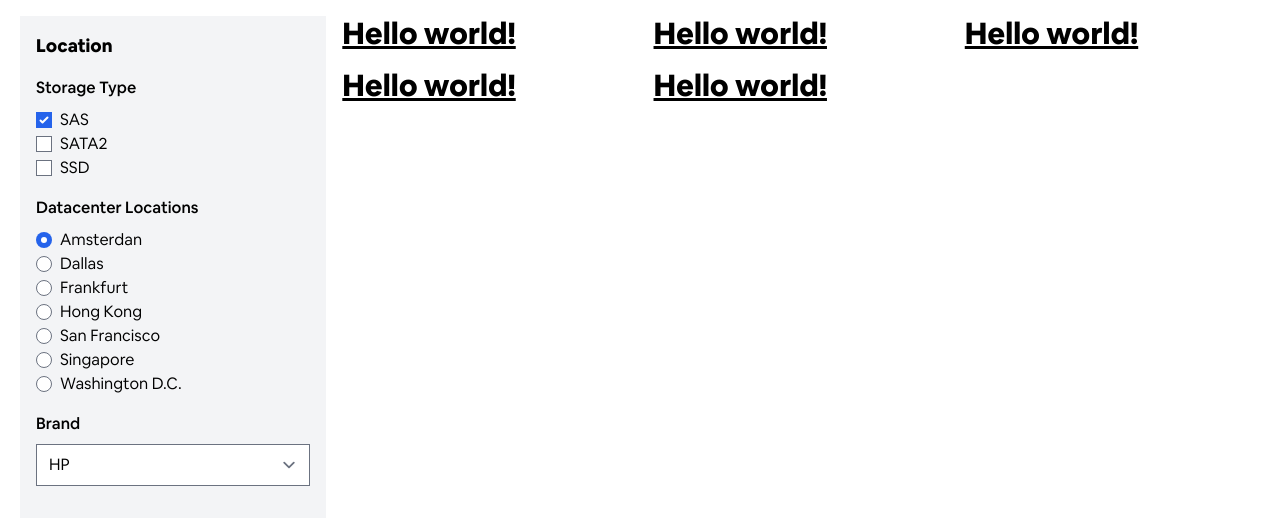
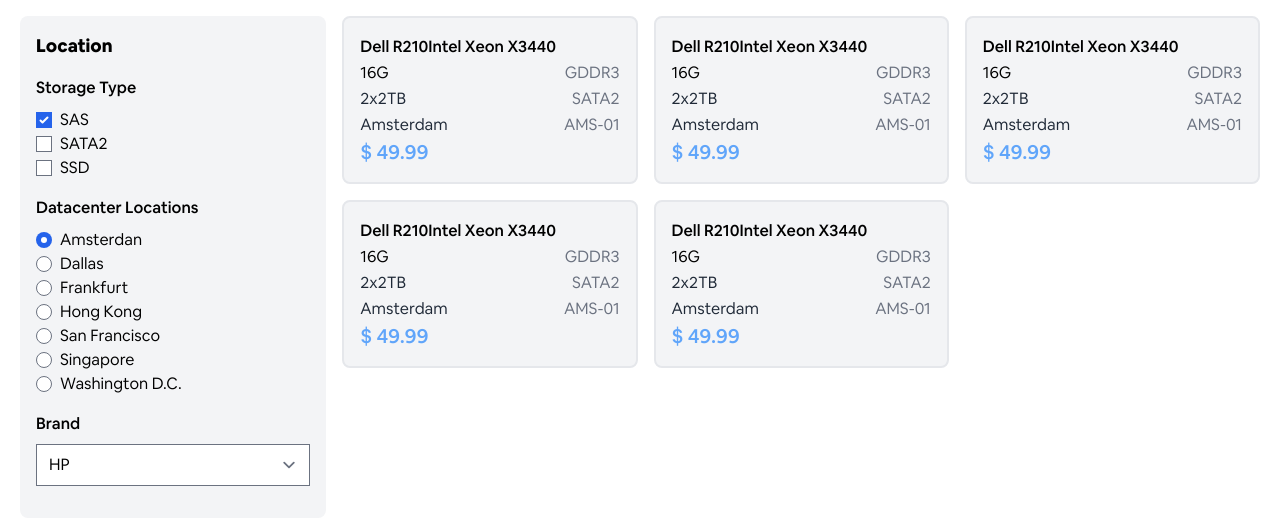
Before and after one commit to JohnAdib/symfony-sample-pricing-ui, a website: page public/index.html in a window 1280 px wide. Drawn offline with Linux system fonts and the light colour scheme.

Commit message:
add example server detail

```diff
--- a/public/index.html
+++ b/public/index.html
@@ -27,7 +27,7 @@
 <body>
   <div class="mx-auto max-w-screen-xl w-full px-2 sm:px-4 lg:px-5 py-4 select-none">
     <div class="flex flex-row gap-4">
-      <aside class="basis-1/4 bg-gray-100 p-2 lg:p-4 select-none">
+      <aside class="basis-1/4 bg-gray-100 p-2 lg:p-4 rounded-lg select-none">
         <h3 class="font-bold text-lg">Location</h3>
 
         <div class="block my-4">
@@ -96,12 +96,109 @@
       </aside>
 
       <main class="basis-3/4">
-        <div class="grid grid-cols-3 gap-4">
-          <h1 class="text-3xl font-bold underline">Hello world!</h1>
-          <h1 class="text-3xl font-bold underline">Hello world!</h1>
-          <h1 class="text-3xl font-bold underline">Hello world!</h1>
-          <h1 class="text-3xl font-bold underline">Hello world!</h1>
-          <h1 class="text-3xl font-bold underline">Hello world!</h1>
+        <div class="grid grid-cols-3 gap-4 leading-relaxed">
+
+          <div class="bg-gray-100 rounded-lg p-2 lg:p-4 border-2 hover:border-color-gray-800">
+            <div class="server-model font-light">Dell R210Intel Xeon X3440</div>
+            <div class="server-ram flex">
+              <span class="grow">16G</span>
+              <span class="text-gray-500">GDDR3</span>
+            </div>
+            <div class="server-hdd flex text-gray-800">
+              <span class="grow">2x2TB</span>
+              <span class="text-gray-500">SATA2</span>
+            </div>
+            <div class="server-location flex text-gray-800">
+              <span class="grow">Amsterdam</span>
+              <span class="text-gray-500">AMS-01</span>
+            </div>
+            <div class="server-price font-light text-xl text-blue-400">
+              <span>$</span>
+              <span>49.99</span>
+            </div>
+          </div>
+
+          <div class="bg-gray-100 rounded-lg p-2 lg:p-4 border-2 hover:border-color-gray-800">
+            <div class="server-model font-light">Dell R210Intel Xeon X3440</div>
+            <div class="server-ram flex">
+              <span class="grow">16G</span>
+              <span class="text-gray-500">GDDR3</span>
+            </div>
+            <div class="server-hdd flex text-gray-800">
+              <span class="grow">2x2TB</span>
+              <span class="text-gray-500">SATA2</span>
+            </div>
+            <div class="server-location flex text-gray-800">
+              <span class="grow">Amsterdam</span>
+              <span class="text-gray-500">AMS-01</span>
+            </div>
+            <div class="server-price font-light text-xl text-blue-400">
+              <span>$</span>
+              <span>49.99</span>
+            </div>
+          </div>
+
+          <div class="bg-gray-100 rounded-lg p-2 lg:p-4 border-2 hover:border-color-gray-800">
+            <div class="server-model font-light">Dell R210Intel Xeon X3440</div>
+            <div class="server-ram flex">
+              <span class="grow">16G</span>
+              <span class="text-gray-500">GDDR3</span>
+            </div>
+            <div class="server-hdd flex text-gray-800">
+              <span class="grow">2x2TB</span>
+              <span class="text-gray-500">SATA2</span>
+            </div>
+            <div class="server-location flex text-gray-800">
+              <span class="grow">Amsterdam</span>
+              <span class="text-gray-500">AMS-01</span>
+            </div>
+            <div class="server-price font-light text-xl text-blue-400">
+              <span>$</span>
+              <span>49.99</span>
+            </div>
+          </div>
+
+          <div class="bg-gray-100 rounded-lg p-2 lg:p-4 border-2 hover:border-color-gray-800">
+            <div class="server-model font-light">Dell R210Intel Xeon X3440</div>
+            <div class="server-ram flex">
+              <span class="grow">16G</span>
+              <span class="text-gray-500">GDDR3</span>
+            </div>
+            <div class="server-hdd flex text-gray-800">
+              <span class="grow">2x2TB</span>
+              <span class="text-gray-500">SATA2</span>
+            </div>
+            <div class="server-location flex text-gray-800">
+              <span class="grow">Amsterdam</span>
+              <span class="text-gray-500">AMS-01</span>
+            </div>
+            <div class="server-price font-light text-xl text-blue-400">
+              <span>$</span>
+              <span>49.99</span>
+            </div>
+          </div>
+
+          <div class="bg-gray-100 rounded-lg p-2 lg:p-4 border-2 hover:border-color-gray-800">
+            <div class="server-model font-light">Dell R210Intel Xeon X3440</div>
+            <div class="server-ram flex">
+              <span class="grow">16G</span>
+              <span class="text-gray-500">GDDR3</span>
+            </div>
+            <div class="server-hdd flex text-gray-800">
+              <span class="grow">2x2TB</span>
+              <span class="text-gray-500">SATA2</span>
+            </div>
+            <div class="server-location flex text-gray-800">
+              <span class="grow">Amsterdam</span>
+              <span class="text-gray-500">AMS-01</span>
+            </div>
+            <div class="server-price font-light text-xl text-blue-400">
+              <span>$</span>
+              <span>49.99</span>
+            </div>
+          </div>
+
+
         </div>
       </main>
     </div>
```
Also changed, not shown: public/style/style.min.css.
